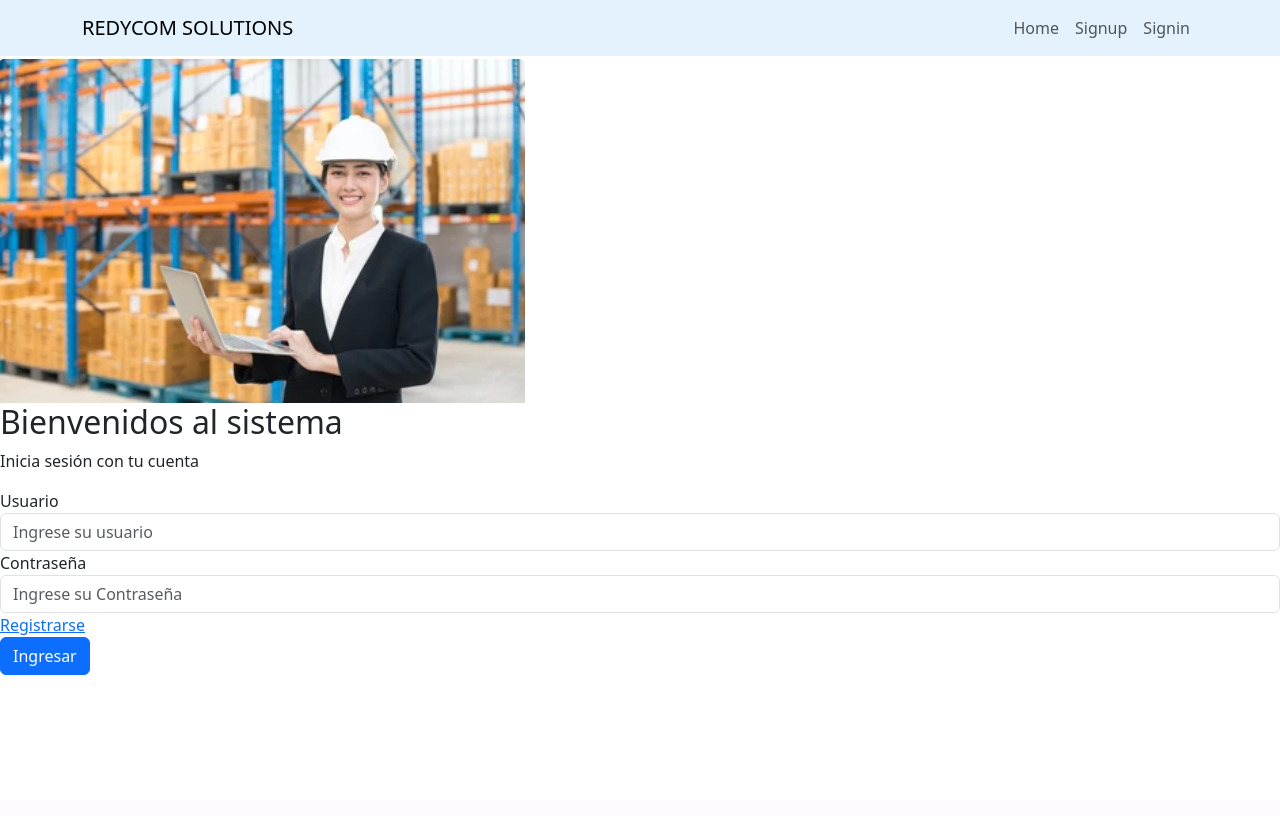
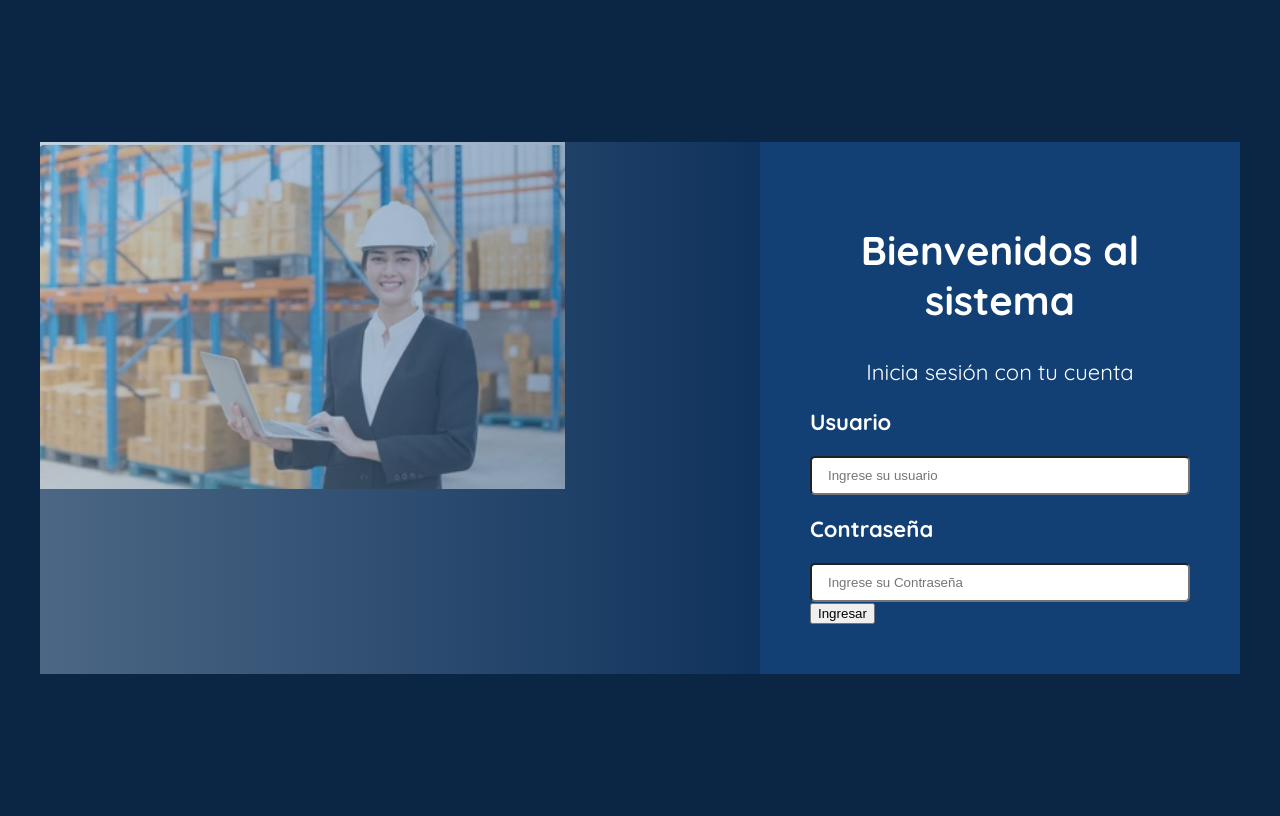
Before and after one commit to danielflorestello/django_new_project, a Django app: page / in a window 1280 px wide. Before the commit the page ends 675 px from the top, so only its background shows below. Run offline with Django 4.2, Linux system fonts and the light colour scheme; some libraries are stand-ins or nearby versions.

Commit message:
commit fourth

```diff
--- a/djangoproject/urls.py
+++ b/djangoproject/urls.py
@@ -9,6 +9,7 @@ urlpatterns = [
     path('principal/', views.principal, name='principal'),
     path('equipos/', views.equipos, name='equipos'),
     path('recomendacion/', views.recomendacion, name='recomendacion'),
+    path('administrador/principal', views.admin_principal, name='admin_principal'),
     path('signup/', views.signup, name='signup'),
     path('signin/', views.signin, name='signin'),
     path('logout/', views.signout, name='logout'),
--- /dev/null
+++ b/myapp/static/css/estilos.css
@@ -0,0 +1,113 @@
+
+:root{
+    --azul:#134074;
+    --azulOscuro:#0B2545;
+    --azulGris:#8DA9C4;
+    --blanco:#fff;
+    --fuente:'Quicksand', sans-serif;
+}
+html{
+    box-sizing: border-box;
+}
+
+*,*::after, *::before{
+    box-sizing: inherit;
+}
+
+body{
+    font-family: var(--fuente);
+    background-color: var(--azulOscuro);
+    display: flex;
+    align-items: center;
+    height: 100vh;
+}
+
+.contenedor{
+    margin: 0 auto;
+    max-width: 1200px;
+    width: 95%;
+}
+
+.imagen-formulario{
+    background-position: center center;
+    background-size: cover;
+    flex: 0 0 calc(60%);
+    position: relative;
+}
+
+.imagen-formulario::before{
+   content: '';
+   position: absolute;
+   top: 0;
+   bottom: 0;
+   left: 0;
+   right: 0;
+   background: linear-gradient(to right,rgba(141,169,196,.5), rgba(19, 64, 116, .5) );
+
+}
+
+@media(min-width:768px){
+    .imagen-formulario{
+        height: auto;
+        background-position: right;
+    }
+
+}
+@media(min-width:1200px){
+    .imagen-formulario{
+        background-position: center;
+    }
+}
+
+@media(min-width:768px){
+    .contenedor-formulario{
+        display: flex;
+    }
+}
+
+.formulario{
+    padding: 50px;
+    background-color: var(--azul);
+}
+.texto-formulario h2, .input label, .password-olvidada a, .texto-formulario p{
+    color: var(--blanco);
+}
+.texto-formulario h2{
+    font-size: 40px;
+    text-align: center;
+}
+.texto-formulario p{
+    font-size: 22px;
+    text-align: center;
+}
+.input label{
+    display: block;
+    font-size: 22px;
+    font-weight: bold;
+    margin: 20px 0;
+}
+.password-olvidada a{
+    display: inline-block;
+    margin-top: 20px;
+    font-size: 22px;
+}
+.input input{
+    width: 100%;
+    padding: 10px 16px;
+    border-radius: 5px;
+    outline: none;
+}
+.input input[type="submit"]{
+    background-color: var(--azulGris);
+    color: var(--blanco);
+    font-size: 22px;
+    font-weight: bold;
+    border: none;
+    margin-top: 20px;
+    transition: background-color .3s ease-in-out;
+}
+.input input[type="submit"]:hover{
+
+    cursor: pointer;
+    background-color: var(--azulOscuro);
+}
--- a/myapp/templates/index.html
+++ b/myapp/templates/index.html
@@ -1,15 +1,24 @@
-{% extends 'layouts/base.html' %}
-
 {% load static %}
 
-{% block content %}
+<!DOCTYPE html>
+<html lang="en">
 
+<head>
+    <meta charset="UTF-8">
+    <meta name="viewport" content="width=device-width, initial-scale=1.0">
+    <title>Django Project</title>
+    <link href="https://fonts.googleapis.com/css2?family=Quicksand:wght@400;700&display=swap" rel="stylesheet">
+    <link rel="stylesheet" href="{% static 'css/estilos.css' %}">
+    <script src="https://code.jquery.com/jquery-3.7.0.min.js" integrity="sha256-2Pmvv0kuTBOenSvLm6bvfBSSHrUJ+3A7x6P5Ebd07/g=" crossorigin="anonymous"></script>
+</head>
+
+<body>
     <div class="contenedor-formulario contenedor">
         <div class="imagen-formulario">
             <img src="{% static 'imagenes/redycom.jpeg' %}">
         </div>
 
-    <form action="/signin/" method="post" class="formulario">
+        <form action="/signin/" method="post" class="formulario" style="height: max-content;">
             <div class="texto-formulario">
                 <h2>Bienvenidos al sistema</h2>
                 <p>Inicia sesión con tu cuenta</p>
@@ -21,20 +30,23 @@
 
             <div class="input">
                 <label for="username">Usuario</label>
-            <input type="text" name="username" id="username" class="form-control" placeholder="Ingrese su usuario" required>
+                <input type="text" name="username" id="username" class="form-control" placeholder="Ingrese su usuario"
+                    required>
             </div>
 
             <div class="input">
                 <label for="contraseña">Contraseña</label>
-            <input type="password" name="password" id="password" class="form-control" placeholder="Ingrese su Contraseña" required>
+                <input type="password" name="password" id="password" class="form-control"
+                    placeholder="Ingrese su Contraseña" required>
             </div>
 
-        <div class="password-olvidada">
+            <!--<div class="password-olvidada">
                 <a href="/signup">Registrarse</a>
-        </div>
+            </div>-->
 
             <button class="btn btn-primary">Ingresar</button>
         </form>
     </div>
+</body>
 
-{% endblock %}
+</html>
--- a/myapp/templates/layouts/base.html
+++ b/myapp/templates/layouts/base.html
@@ -55,7 +55,7 @@
                     </li>
 
                     <li class="nav-item">
-                        <a class="nav-link" href="/logout">Logout</a>
+                        <a class="nav-link" href="/logout">Cerrar Sesión</a>
                     </li>
 
                     {% else %}
--- a/myapp/views.py
+++ b/myapp/views.py
@@ -14,17 +14,22 @@ def index(request):
 
 @login_required
 def principal(request):
-    return render(request, 'principal.html')
+    return render(request, 'empleado/principal.html')
 
 
 @login_required
 def equipos(request):
-    return render(request, 'equipos.html')
+    return render(request, 'empleado/equipos.html')
 
 
 @login_required
 def recomendacion(request):
-    return render(request, 'recomendacion.html')
+    return render(request, 'empleado/recomendacion.html')
+
+
+@login_required
+def admin_principal(request):
+    return render(request, 'administrador/admin_principal.html')
 
 
 def signup(request):
```
Also changed, not shown: djangoproject/settings.py (+4 -12 lines), myapp/templates/administrador/admin_principal.html (added, +49 -0 lines), myapp/templates/empleado/equipos.html (renamed from myapp/templates/equipos.html), myapp/templates/empleado/principal.html (renamed from myapp/templates/principal.html), myapp/templates/empleado/recomendacion.html (renamed from myapp/templates/recomendacion.html). Lines whose indentation alone changed are shown as unchanged.
